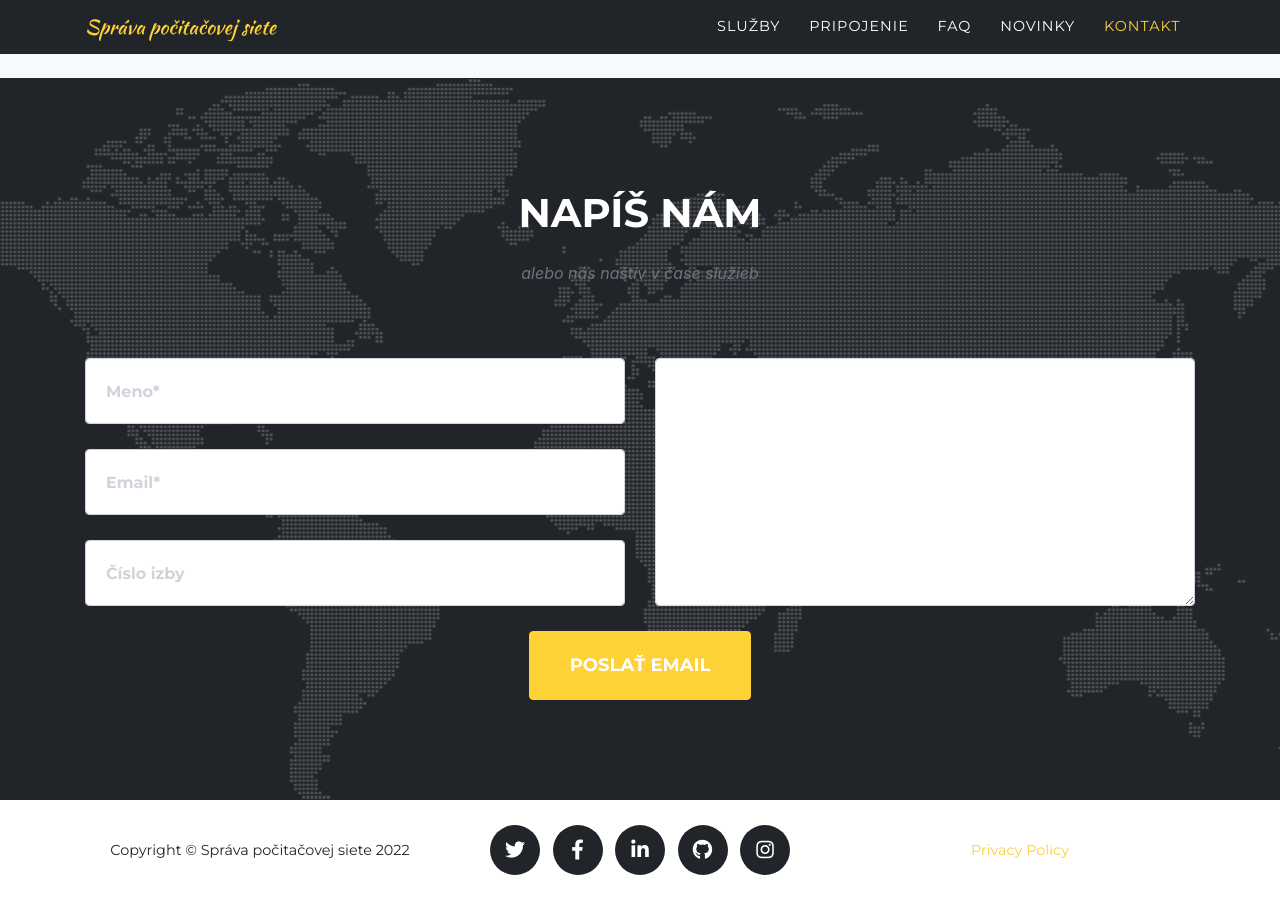
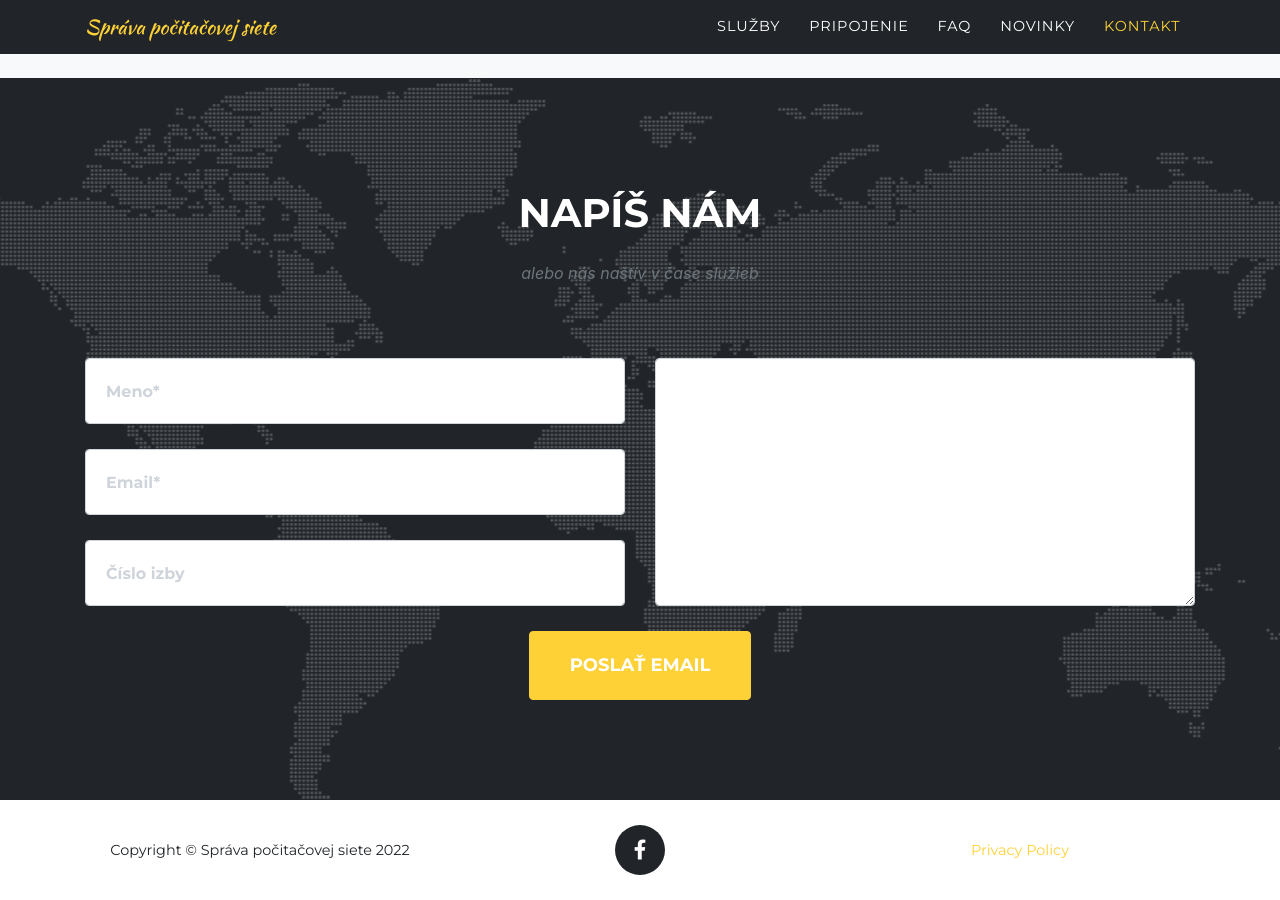
Before and after one commit to alex1972000/alex1972000.github.io, a Jekyll site: the page built from index.md, in a window 1280 px wide and 900 px high, scrolled down 4908 px. Built offline with Jekyll 4.4.1, drawn with Linux system fonts in a browser that asks for light colours; some web fonts are replaced.

Commit message:
neviem uz

```diff
--- a/_data/sitetext.yml
+++ b/_data/sitetext.yml
@@ -76,7 +76,7 @@ sk: &DEFAULT_SK
       desc:  "prídete osobne v čase služieb (rozpis nájdete na našej webovej stránke) alebo nám zavoláte na číslo +42155234 1695 (len v čase služieb) alebo nám napíšete e-mail na la-sd@upjs.sk"
       title: "Bývame na trojposteľovej izbe, ale máme k dispozícii len dve internetové zásuvky ?"
       desc: "Trojposteľové izby na internátoch ŠDaJ (okrem bloku A) majú len dve zásuvky. Je potrebné si zabezpečiť sieťový prepínač (switch). Ceny najlacnejších switchov sa pohybujú okolo 7-10 eur. Takéto zariadenie úplne postačuje a kúpite ho v akomkoľvek obchode s výpočtovou technikou. Získate k dispozícii najmenej 4 ďalšie zástrčky. Nezabudnite si kúpiť ďalší internetový kábel, cez ktorý pripojíte switch do internetovej zásuvky."
-    section: portfolio
+    section: about
 
   clients:
     section: clients
@@ -114,17 +114,8 @@ sk: &DEFAULT_SK
   footer:
     legal: "Privacy Policy"
     social:
-      - url: https://twitter.com
-        icon: "fab fa-twitter"
-      - url: https://facebook.com
+      - url: https://www.facebook.com/sd.upjs/?show_switched_toast=1&show_invite_to_follow=0&show_switched_tooltip=0&show_podcast_settings=0&show_community_transition=0&show_community_review_changes=0
         icon: "fab fa-facebook-f"
-      - url: https://linkedin.com
-        icon: "fab fa-linkedin-in"
-      - url: https://github.com/raviriley/agency-jekyll-theme
-        icon: "fab fa-github"
-      - url: https://instagram.com
-        icon: "fab fa-instagram"
-
 sk-EU:
   <<: *DEFAULT_SK
 
@@ -230,18 +221,10 @@ en: &DEFAULT_EN
     submit: "Send Message"
 
   footer:
-    legal: "Política de Privacidad"
+    legal: "Privacy Policy"
     social:
-      - url: https://twitter.com
-        icon: "fab fa-twitter"
-      - url: https://facebook.com
+      - url: https://www.facebook.com/sd.upjs/?show_switched_toast=1&show_invite_to_follow=0&show_switched_tooltip=0&show_podcast_settings=0&show_community_transition=0&show_community_review_changes=0
         icon: "fab fa-facebook-f"
-      - url: https://linkedin.com
-        icon: "fab fa-linkedin-in"
-      - url: https://github.com/raviriley/agency-jekyll-theme
-        icon: "fab fa-github"
-      - url: https://instagram.com
-        icon: "fab fa-instagram"
 es-ES:
   <<: *DEFAULT_EN
 es-CO:
```
